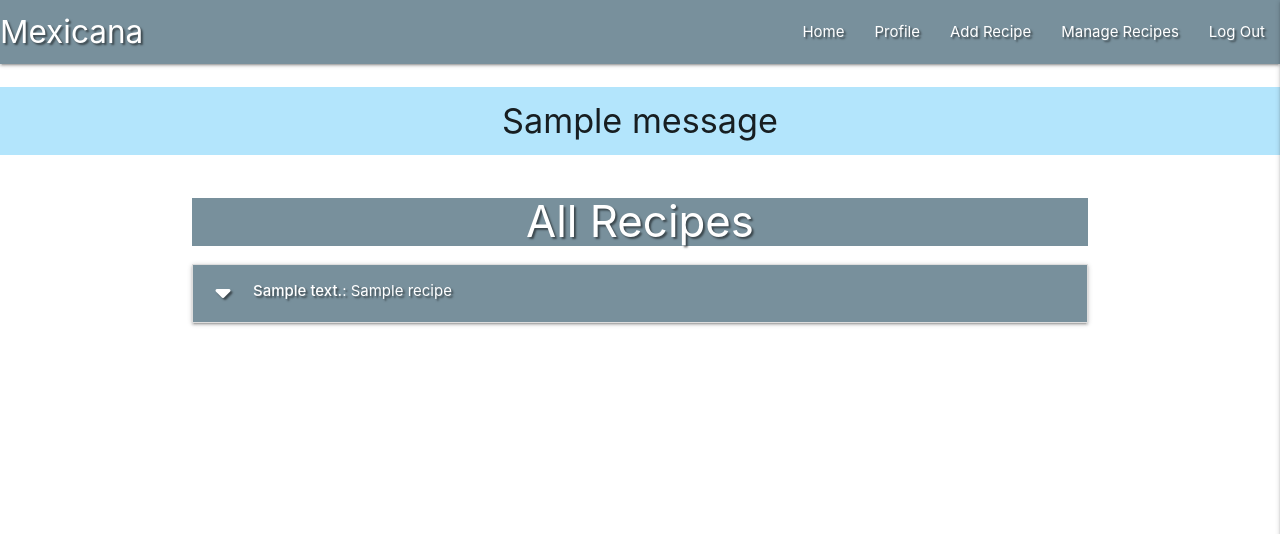
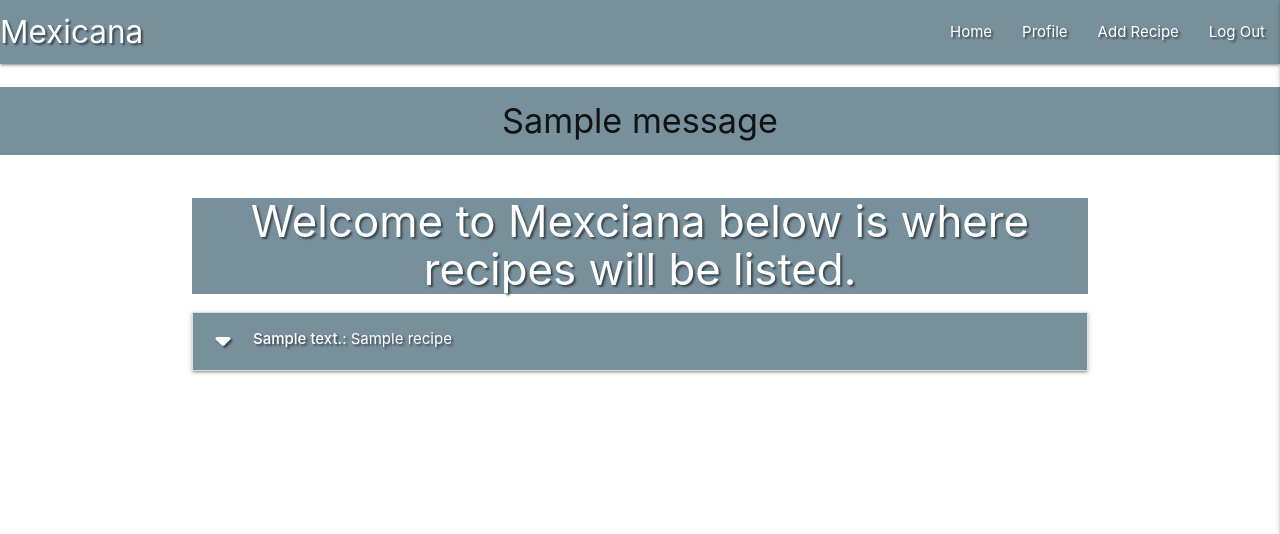
Before and after one commit to curran68/mongo-mex, a Flask app: page / in a window 1280 px wide. Shown: the top 534 px of the page. Run offline with Flask 3, Linux system fonts and the light colour scheme; the visitor is signed in with stand-in values (Sample User, id 1); one stand-in notice (Sample message) is shown; a database or web service that is not in the repository returns one stand-in record (values such as "Sample title"); some libraries are stand-ins or nearby versions.

Commit message:
more changes made

```diff
--- a/templates/base.html
+++ b/templates/base.html
@@ -23,7 +23,6 @@
                 {% if session.user %}
                   <li><a href="{{ url_for('profile', username=session['user']) }}">Profile</a></li>
                   <li><a href="{{ url_for('add_recipe') }}">Add Recipe</a></li>
-                  <li><a href="#">Manage Recipes</a></li>
                   <li><a href="{{ url_for('logout') }}">Log Out</a></li>
                 {% else %}
                   <li><a href="{{ url_for('login') }}">Log In</a></li>
@@ -39,7 +38,6 @@
                 {% if session.user %}
                   <li><a href="{{ url_for('profile', username=session['user']) }}">Profile</a></li>
                   <li><a href="{{ url_for('add_recipe') }}">Add Recipe</a></li>
-                  <li><a href="#">Manage Recipes</a></li>
                   <li><a href="{{ url_for('logout') }}">Log Out</a></li>
                 {% else %}
                   <li><a href="{{ url_for('login') }}">Log In</a></li>
@@ -55,7 +53,7 @@
       {% if messages %}
           {% for message in messages %}
               <div class="row flashes">
-                  <h4 class="light-blue lighten-4 center-align">{{ message }}</h4>
+                  <h4 class="blue-grey lighten-1 center-align">{{ message }}</h4>
               </div>
           {% endfor %}
       {% endif %}
--- a/templates/login.html
+++ b/templates/login.html
@@ -11,8 +11,8 @@
                 <div class="row">
 					<div class="input-field col s12">
 						<i class="fas fa-user-cog prefix light-blue-text text-darken-4"></i>
-						<input id="username" name="username" type="text" minlength="5"
-                            maxlength="15" pattern="^[a-zA-Z0-9]{5,15}$" class="validate" required>
+						<input id="username" name="username" type="text" minlength="3"
+                            maxlength="15" pattern="^[a-zA-Z0-9]{3,15}$" class="validate" required>
 						<label for="username">Username</label>
 					</div>
                 </div>
@@ -27,7 +27,7 @@
                 </div>
                 <!-- register -->
                 <div class="row">
-                    <button type="submit" class="col s12 btn-large light-blue darken-4 text-shadow">
+                    <button type="submit" class="col s12 btn-large blue-grey lighten-1 text-shadow">
                         Log In <i class="fas fa-sign-in-alt"></i>
                     </button>
                 </div>
--- a/templates/profile.html
+++ b/templates/profile.html
@@ -1,12 +1,12 @@
 
 {% extends "base.html" %}
 {% block content %}
-
+    <br>
     <div class="row">
         <div class="col s12 m8 offset-m2">
             <div class="card-panel">
                 <h3 class="center-align light-blue-text text-darken-4">
-                    {{ username }}'s Profile
+                    {{ username }}'s profile
                 </h3>
             </div>
         </div>
--- a/templates/recipes.html
+++ b/templates/recipes.html
@@ -1,7 +1,8 @@
 {% extends 'base.html' %}
 {% block content %}
 
-<h3 class="white-text blue-grey lighten-1 center-align text-shadow">All Recipes</h3>
+<h3 class="white-text blue-grey lighten-1 center-align text-shadow">
+    Welcome to Mexciana below is where recipes will be listed.</h3>
 
 
    <ul class="collapsible">
--- a/templates/register.html
+++ b/templates/register.html
@@ -11,8 +11,8 @@
                 <div class="row">
 					<div class="input-field col s12">
 						<i class="fas fa-user-plus prefix light-blue-text text-darken-4"></i>
-						<input id="username" name="username" type="text" minlength="5"
-                            maxlength="15" pattern="^[a-zA-Z0-9]{5,15}$" class="validate" required>
+						<input id="username" name="username" type="text" minlength="3"
+                            maxlength="15" pattern="^[a-zA-Z0-9]{3,15}$" class="validate" required>
 						<label for="username">Username</label>
 					</div>
                 </div>
@@ -27,7 +27,7 @@
                 </div>
                 <!-- register -->
                 <div class="row">
-                    <button type="submit" class="col s12 btn-large light-blue darken-4 text-shadow">
+                    <button type="submit" class="col s12 btn-large blue-grey lighten-1 text-shadow">
                         Register <i class="fas fa-sign-in-alt"></i>
                     </button>
                 </div>
```
